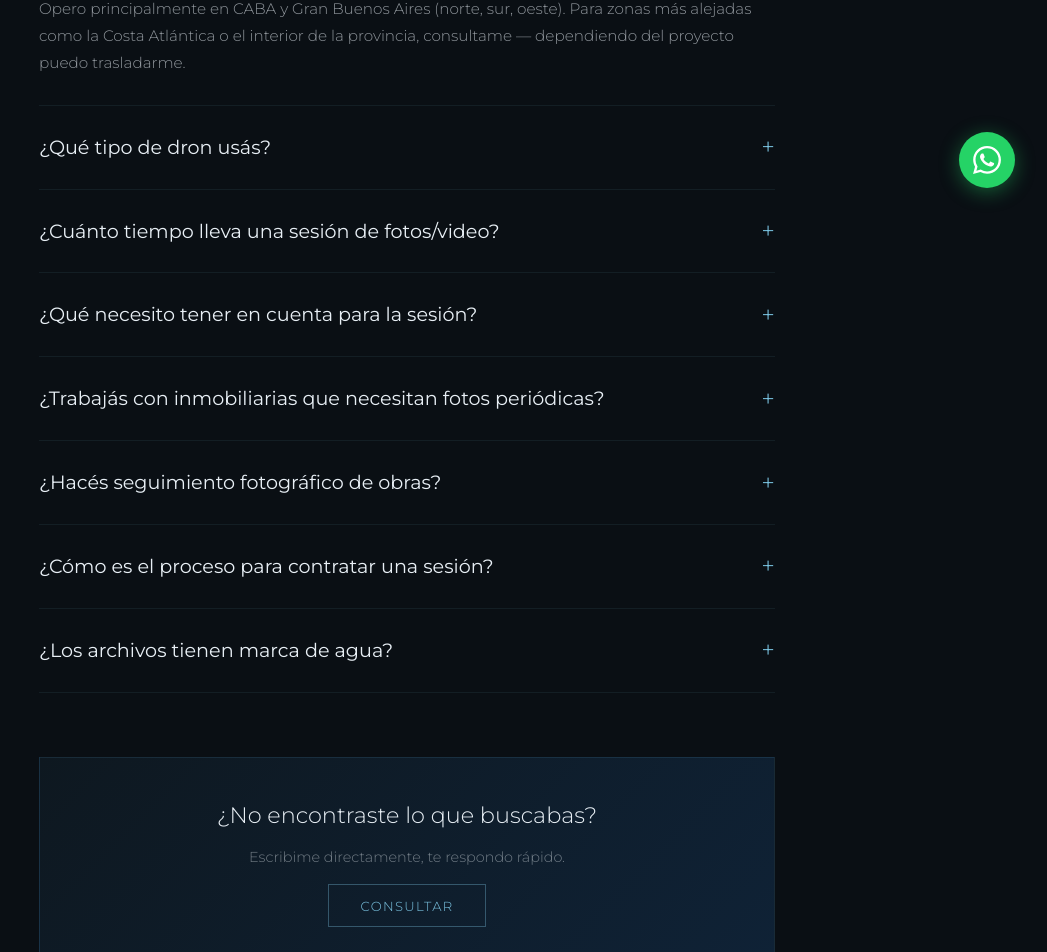
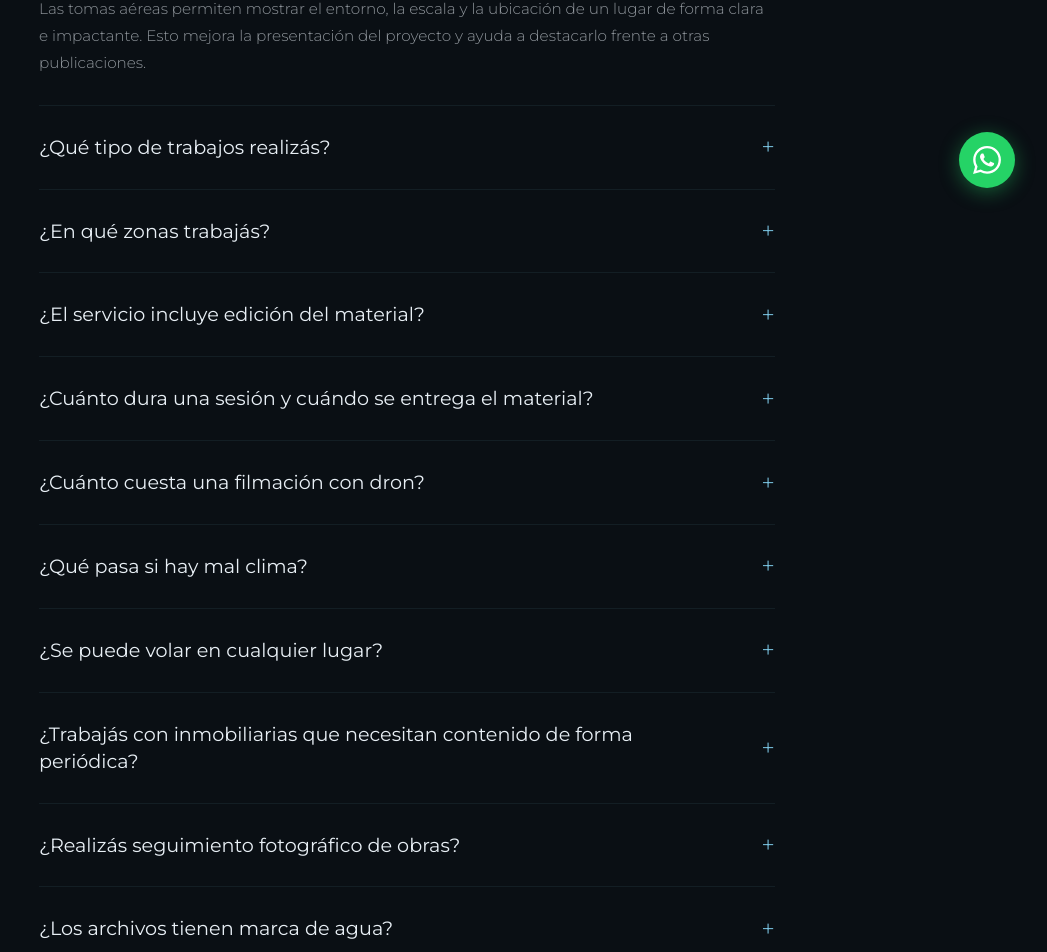
Before and after one commit to juan-macri/skyspiritdrones, a Next.js app: page /faq in a window 1280 px wide. Shown: the part 580-1532 px from the top of the page, without its empty margins (233-1280 px from the left). Built offline with nearby package versions, Linux system fonts and the light colour scheme.

Commit message:
feat: faq

```diff
--- a/app/globals.css
+++ b/app/globals.css
@@ -1,7 +1,4 @@
 @import "tailwindcss";
-
-@import url('https://fonts.googleapis.com/css2?family=Montserrat:ital,wght@0,200;0,300;0,400;0,500;0,600;0,700;1,300;1,400&display=swap');
-
 
 :root {
   --font-display: 'Montserrat';
--- a/data/content.ts
+++ b/data/content.ts
@@ -97,35 +97,51 @@ export const categorias = [
 
 export const faqItems = [
   {
-    pregunta: "¿En qué zonas de Buenos Aires operás?",
-    respuesta: "Opero principalmente en CABA y Gran Buenos Aires (norte, sur, oeste). Para zonas más alejadas como la Costa Atlántica o el interior de la provincia, consultame — dependiendo del proyecto puedo trasladarme.",
+    pregunta: "¿Por qué usar tomas con dron para una propiedad o proyecto?",
+    respuesta: "Las tomas aéreas permiten mostrar el entorno, la escala y la ubicación de un lugar de forma clara e impactante. Esto mejora la presentación del proyecto y ayuda a destacarlo frente a otras publicaciones.",
   },
   {
-    pregunta: "¿Qué tipo de dron usás?",
-    respuesta: "Trabajo con drones DJI de la serie Pro, con cámara estabilizada en cardán de 3 ejes. Grabo en 4K a 60fps con capacidad de tomas en RAW para edición profesional.",
+    pregunta: "¿Qué tipo de trabajos realizás?",
+    respuesta: "Realizo filmaciones y fotografías aéreas con dron para proyectos inmobiliarios, desarrollos urbanos, turismo, hotelería y contenido promocional para redes sociales. El objetivo es mostrar espacios, entorno y escala desde perspectivas que no se logran desde tierra.",
   },
   {
-    pregunta: "¿Cuánto tiempo lleva una sesión de fotos/video?",
-    respuesta: "Una sesión estándar para inmobiliaria dura entre 1 y 2 horas en locación. Las fotos editadas se entregan en 48hs hábiles, y los videos en 5 a 7 días hábiles.",
+    pregunta: "¿En qué zonas trabajás?",
+    respuesta: "Trabajo principalmente en Capital Federal y en la provincia de Buenos Aires. También puedo desplazarme a otras localidades si el proyecto lo requiere.",
   },
   {
-    pregunta: "¿Qué necesito tener en cuenta para la sesión?",
-    respuesta: "El dron necesita espacio abierto para despegar y aterrizar. Para propiedades, lo ideal es una mañana despejada (menos viento) y que la propiedad esté ordenada. Coordino el día y horario en función de la luz solar.",
+    pregunta: "¿El servicio incluye edición del material?",
+    respuesta: "Podés elegir entre recibir el material en crudo o solicitar la edición de un video final listo para publicar en redes sociales o sitios institucionales.",
   },
   {
-    pregunta: "¿Trabajás con inmobiliarias que necesitan fotos periódicas?",
-    respuesta: "Sí, ofrezco tarifas especiales para inmobiliarias con volumen de trabajo recurrente. Si manejás varias propiedades por mes, hablemos de un acuerdo a medida.",
+    pregunta: "¿Cuánto dura una sesión y cuándo se entrega el material?",
+    respuesta: "Una sesión estándar para inmobiliarias dura entre 1 y 2 horas en locación. Las fotos se entregan dentro de las 72 horas hábiles y los videos editados entre 5 y 7 días hábiles.",
   },
   {
-    pregunta: "¿Hacés seguimiento fotográfico de obras?",
-    respuesta: "Sí. El seguimiento de obra es uno de los servicios más solicitados. Coordino visitas periódicas (semanal, quincenal o mensual) para documentar el avance desde el aire, con informes fotográficos organizados.",
+    pregunta: "¿Cuánto cuesta una filmación con dron?",
+    respuesta: "El costo depende del tipo de proyecto, el material a entregar (tomas en crudo, fotos o video editado) y la contratación de sesiones o paquetes. Contactame con los detalles y te envío una propuesta acorde a lo que necesitás.",
+  },
+  {
+    pregunta: "¿Qué pasa si hay mal clima?",
+    respuesta: "El viento fuerte, la lluvia u otras condiciones climáticas adversas pueden afectar la seguridad del vuelo y la calidad de las tomas. En esos casos, la sesión se reprograma sin costo adicional.",
+  },
+  {
+    pregunta: "¿Se puede volar en cualquier lugar?",
+    respuesta: "No siempre. Algunas zonas tienen restricciones, como áreas cercanas a aeropuertos o espacios con limitaciones específicas. Antes de cada trabajo evalúo la viabilidad del vuelo.",
+  },
+  {
+    pregunta: "¿Trabajás con inmobiliarias que necesitan contenido de forma periódica?",
+    respuesta: "Sí. Ofrezco tarifas especiales para inmobiliarias con volumen de trabajo recurrente. Si manejás varias propiedades por mes, podemos coordinar un acuerdo a medida.",
+  },
+  {
+    pregunta: "¿Realizás seguimiento fotográfico de obras?",
+    respuesta: "Sí. El seguimiento de obra es uno de los servicios más solicitados. Coordino visitas periódicas (semanales, quincenales o mensuales) para documentar el avance desde el aire con registros fotográficos organizados.",
+  },
+  {
+    pregunta: "¿Los archivos tienen marca de agua?",
+    respuesta: "No. Una vez confirmado el trabajo y realizado el pago, entrego los archivos finales sin marca de agua para su uso comercial.",
   },
   {
     pregunta: "¿Cómo es el proceso para contratar una sesión?",
-    respuesta: "Escribime por WhatsApp o email con los detalles del proyecto (ubicación, tipo de propiedad, qué necesitás). Te respondo con una propuesta y si acordamos, coordinamos fecha y horario. Simple.",
-  },
-  {
-    pregunta: "¿Los archivos tienen marca de agua?",
-    respuesta: "No. Una vez confirmado el trabajo y realizado el pago, entrego los archivos finales sin marca de agua para uso comercial.",
-  },
+    respuesta: "Podés escribirme por WhatsApp o email con los detalles del proyecto (ubicación, tipo de propiedad y material necesario). Te envío una propuesta y, si avanzamos, coordinamos fecha y horario.",
+  }
 ];
```
Also changed, not shown: 1 other file (tests, documents, lock files or other folders).
